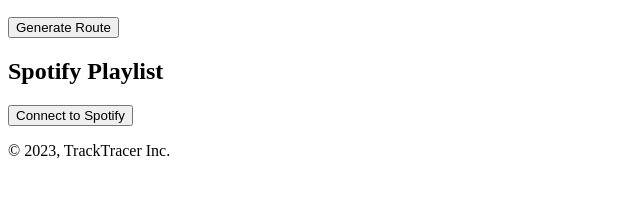
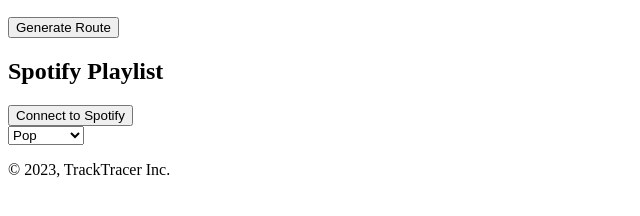
Before and after one commit to AndrewTullos/GroupTenProject1, a plain HTML site: page index.html in a window 1280 px wide. Shown: the part 110-326 px from the top of the page, without its empty margins (0-640 px from the left). Drawn offline with Linux system fonts and the light colour scheme.

Commit message:
created dropdown

```diff
--- a/index.html
+++ b/index.html
@@ -27,6 +27,21 @@
             <button id="connect-spotify">Connect to Spotify</button>
             <div id="playlist-container">
                 <!-- Spotify Playlist will be inserted here -->
+                <label for="genre">
+                    <select name="genre" id="" aria-placeholder="Select a genre">
+                        <option value="pop">Pop</option>
+                        <option value="rap">Rap</option>
+                        <option value="rnb">R&B</option>
+                        <option value="metal">Metal</option>
+                        <option value="rock">Rock</option>
+                        <option value="country">Classical</option>
+                        <option value="acoustic">Punk</option>
+                        <option value="pop">Emo</option>
+                        <option value="rap">Ska</option>
+                        <option value="rnb">Hip-Hop</option>
+
+                    </select>
+                </label>
             </div>
         </section>
     </main>
```
